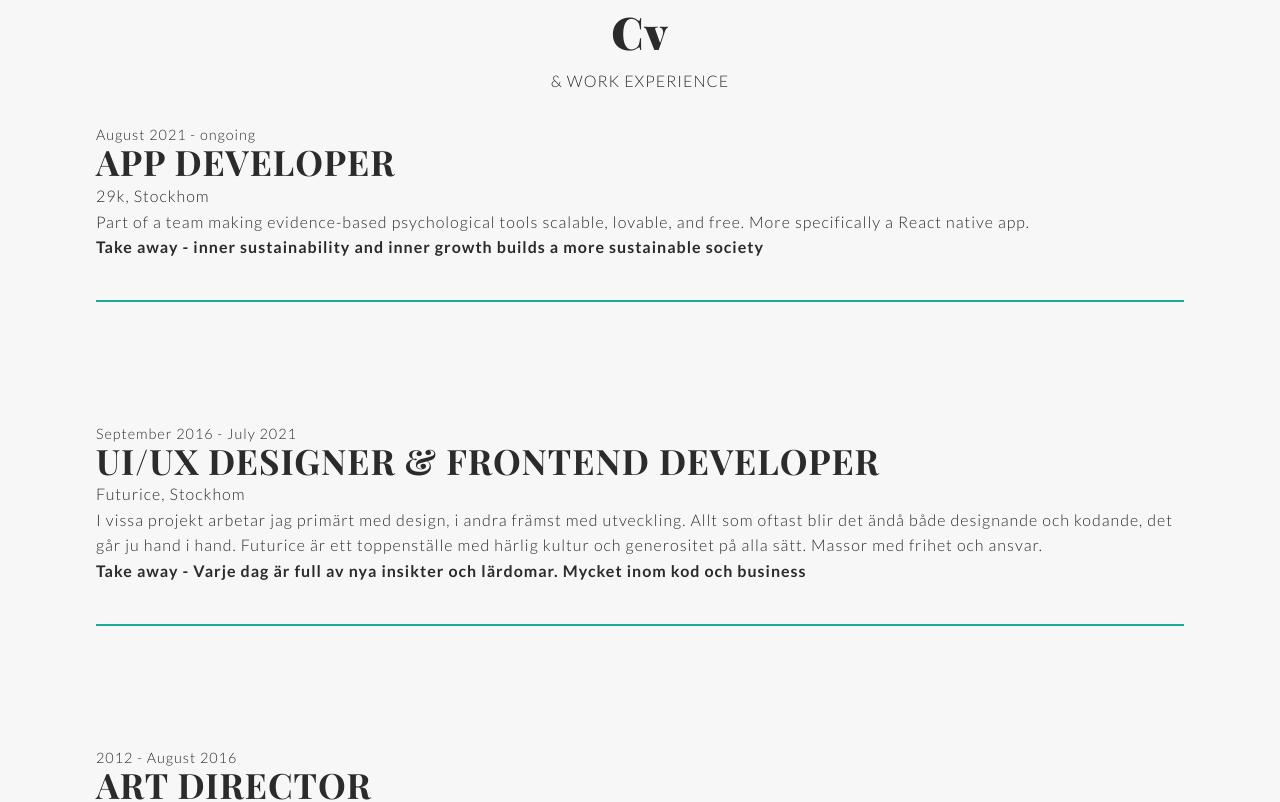
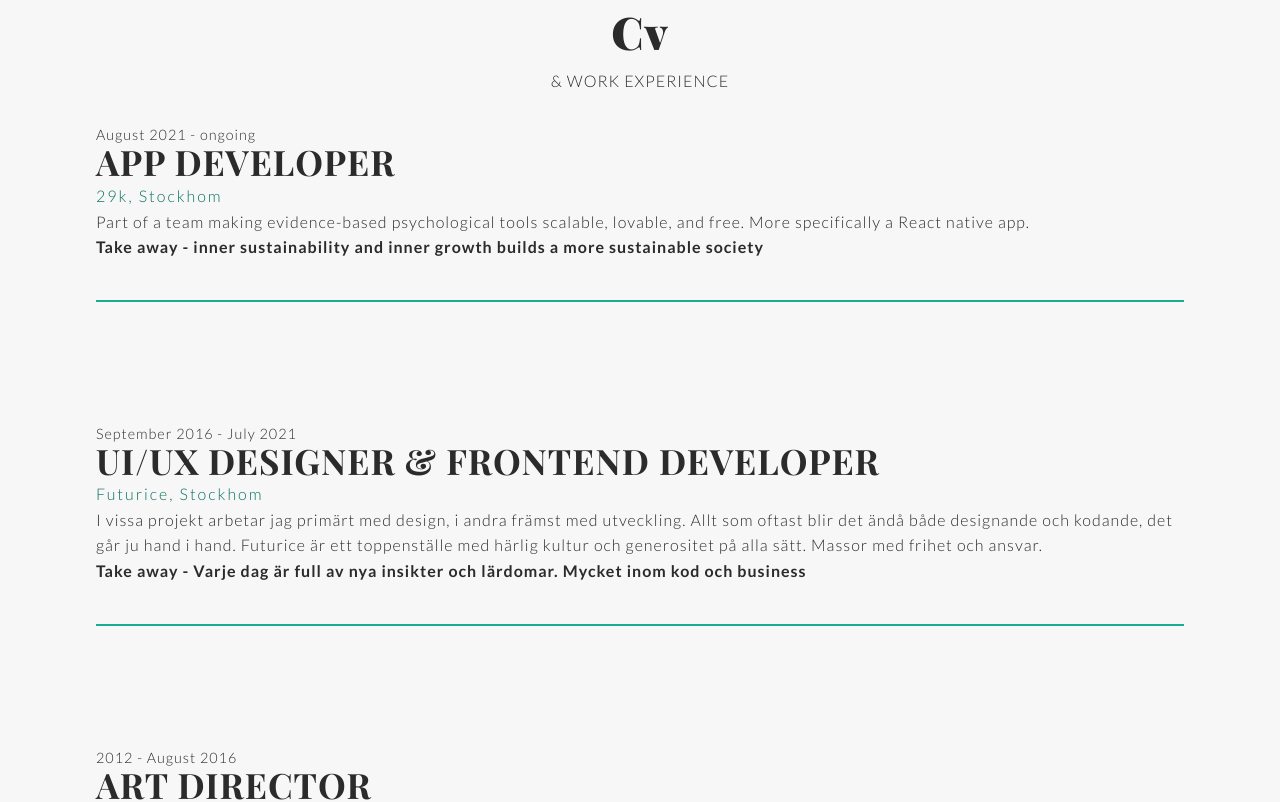
Before and after one commit to kajsaunge/cv, a Next.js app: page / in a window 1280 px wide. Shown: the part 2620-3422 px from the top of the page. Built offline with nearby package versions, Linux system fonts and the light colour scheme; a web font is replaced by a local one.

Commit message:
Open links in new tab.  Fix broken links

```diff
--- a/components/Cv/Cv.js
+++ b/components/Cv/Cv.js
@@ -2,6 +2,7 @@ import Section from "../Section/Section";
 import styles from "./Cv.module.css";
 import sectionStyles from "../Section/Section.module.css";
 import content from "../../pages/api/content.json";
+import Link from "next/link";
 
 const Cv = () => {
   const { sectionTitle, sectionDescription } = sectionStyles;
@@ -47,10 +48,15 @@ const Cv = () => {
                 <div key={i} className={cvItem}>
                   <p className={date}>{item.date}</p>
                   <h3 className={cvTitle}>{item.title}</h3>
-                  {!experience.companyLink ? (
+                  {!item.companyLink ? (
                     <p>{item.company}</p>
                   ) : (
-                    <a href={experience.companyLink} className={link}>
+                    <a
+                      rel="noopener noreferrer"
+                      target="_blank"
+                      href={item.companyLink}
+                      className={link}
+                    >
                       {item.company}
                     </a>
                   )}
@@ -73,7 +79,12 @@ const Cv = () => {
                 {!item.schoolLink ? (
                   <p>{item.school}</p>
                 ) : (
-                  <a href={item.schoolLink} className={link}>
+                  <a
+                    rel="noopener noreferrer"
+                    target="_blank"
+                    href={item.schoolLink}
+                    className={link}
+                  >
                     {item.school}
                   </a>
                 )}
@@ -89,7 +100,12 @@ const Cv = () => {
                 {!item.schoolLink ? (
                   <p>{item.school}</p>
                 ) : (
-                  <a href={item.schoolLink} className={link}>
+                  <a
+                    rel="noopener noreferrer"
+                    target="_blank"
+                    href={item.schoolLink}
+                    className={link}
+                  >
                     {item.school}
                   </a>
                 )}
```
